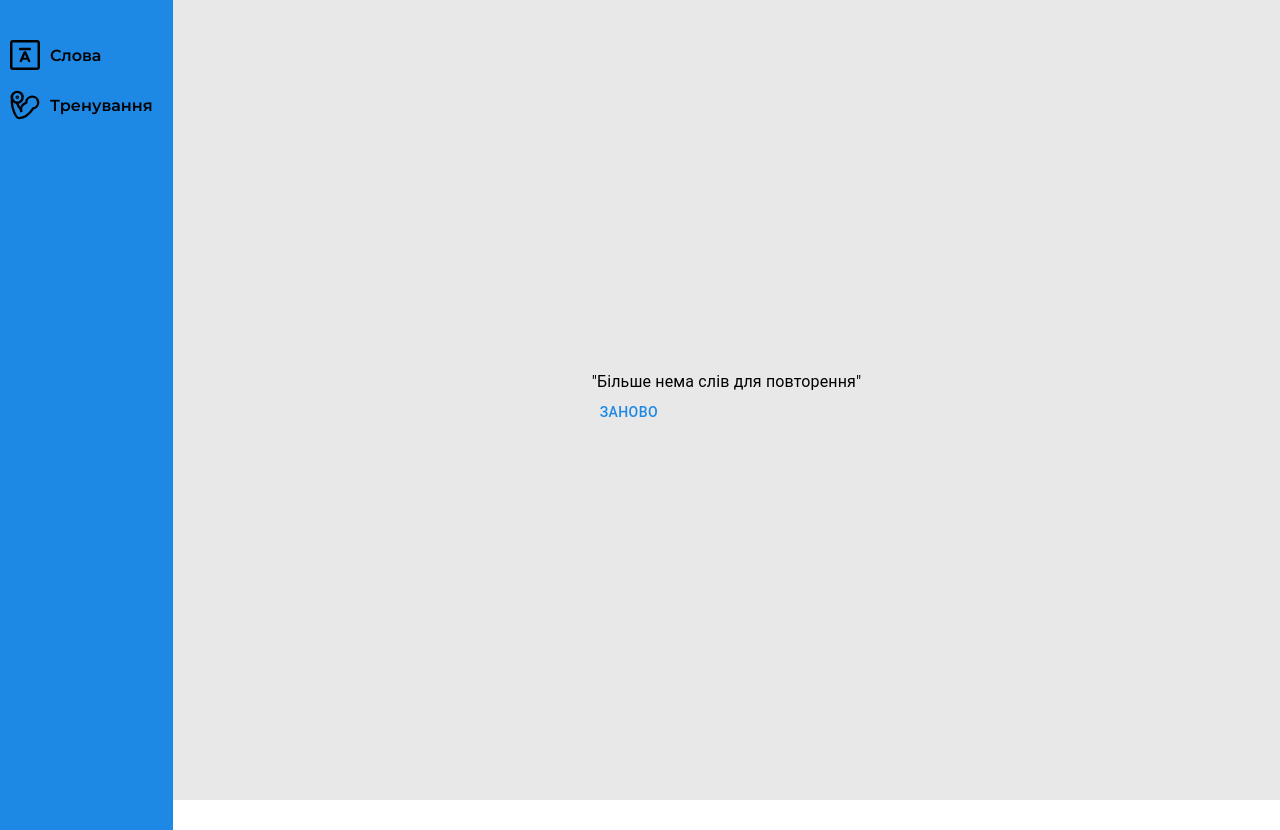
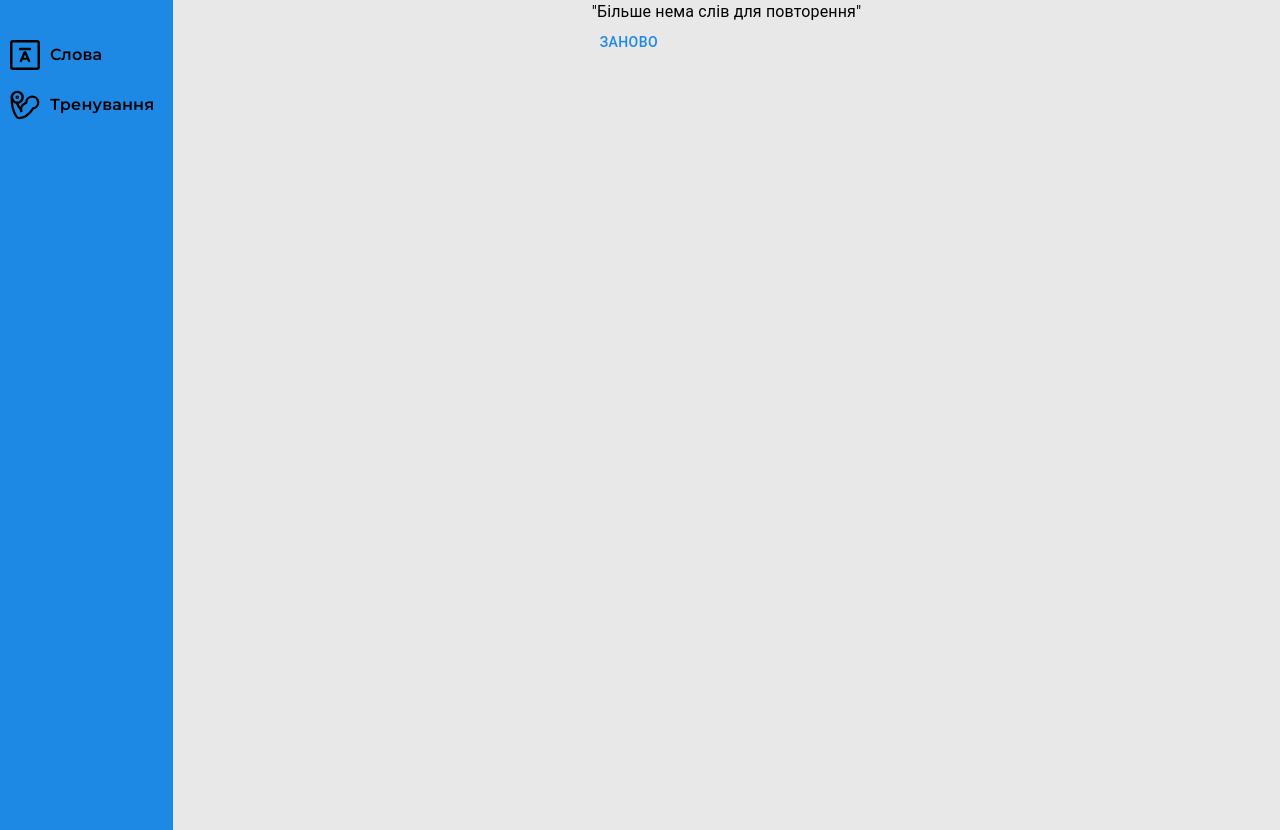
Before and after one commit to AndriiBezpryzvanyi/Dictionary, a React (Create React App) app: page /training in a window 1280 px wide. Built offline with nearby package versions, Linux system fonts and the light colour scheme.

Commit message:
Configure routing, fixes of styles

```diff
--- a/src/App.tsx
+++ b/src/App.tsx
@@ -3,14 +3,22 @@ import MainLayer from "./Components/MainLayer/MainLayer";
 import AddWordPage from "./Page/WordPage/WordPage";
 import theme from "./Theme/theme";
 import TrainingPage from "./Page/TrainingPage/TrainingPage";
+import { BrowserRouter, Routes, Route } from "react-router-dom";
+import { ROUTE_TRAINING_PATH, ROUTE_WORDS_PATH } from "./utils/contstants";
 
 function App() {
   return (
     <ThemeProvider theme={theme}>
-      <MainLayer>
-        {/* <AddWordPage /> */}
-        <TrainingPage />
-      </MainLayer>
+      <BrowserRouter>
+        <MainLayer>
+          <Routes>
+            <Route path={ROUTE_WORDS_PATH} element={<AddWordPage />}/>
+            <Route path={ROUTE_TRAINING_PATH} element={<TrainingPage />}/>
+          </Routes>
+          {/* <AddWordPage /> */}
+          {/* <TrainingPage /> */}
+        </MainLayer>
+      </BrowserRouter>
     </ThemeProvider>
   );
 }
--- a/src/Components/MainLayer/MainLayer.tsx
+++ b/src/Components/MainLayer/MainLayer.tsx
@@ -8,7 +8,7 @@ interface MainLayerProps {
 
 const MainLayer = ({ children }: MainLayerProps) => {
   return (
-    <Box display="flex">
+    <Box display="flex" sx={{ backgroundColor: "background.default" }}>
       <MainSidebar />
       {children}
     </Box>
--- a/src/Components/MainSidebar/MainSidebar.tsx
+++ b/src/Components/MainSidebar/MainSidebar.tsx
@@ -1,6 +1,8 @@
 import { ReactComponent as TrainingIcon } from "../../Assets/icons/training.svg";
 import { ReactComponent as WordsIcon } from "../../Assets/icons/letters.svg";
-import { Box } from "@mui/material";
+import { Box, Typography } from "@mui/material";
+import { Link } from "react-router-dom";
+import { ROUTE_WORDS_PATH, ROUTE_TRAINING_PATH } from "../../utils/contstants";
 
 const MainSidebar = () => {
   return (
@@ -56,6 +58,8 @@ const MainSidebar = () => {
       })}
     >
       <Box
+        component={Link}
+        to={ROUTE_WORDS_PATH}
         sx={(theme) => ({
           display: "flex",
           alignItems: "center",
@@ -67,6 +71,7 @@ const MainSidebar = () => {
           margin: "5px 0",
           overflow: "hidden",
           cursor: "pointer",
+          textDecoration: "none",
 
           [theme.breakpoints.down("md")]: {
             height: "35px",
@@ -82,18 +87,6 @@ const MainSidebar = () => {
             backgroundColor: theme.palette.primary.dark,
             [theme.breakpoints.down("sm")]: {
               backgroundColor: "inherit",
-            },
-          },
-          "& span": {
-            fontFamily: '"Montserrat", sans-serif',
-            fontSize: "16px",
-            fontWeight: 600,
-            transition: "all 0.2s ease-in-out",
-            display: "none",
-            [theme.breakpoints.down("md")]: {
-              fontFamily: '"Montserrat", sans-serif',
-              fontSize: "14px",
-              fontWeight: 600,
             },
           },
 
@@ -117,9 +110,28 @@ const MainSidebar = () => {
         className="button"
       >
         <WordsIcon />
-        <span>Слова</span>
+        <Typography
+          component="span"
+          color="black"
+          sx={(theme) => ({
+            fontFamily: '"Montserrat", sans-serif',
+            fontSize: "16px",
+            fontWeight: 600,
+            transition: "all 0.2s ease-in-out",
+            display: "none",
+            [theme.breakpoints.down("md")]: {
+              fontFamily: '"Montserrat", sans-serif',
+              fontSize: "14px",
+              fontWeight: 600,
+            },
+          })}
+        >
+          Слова
+        </Typography>
       </Box>
       <Box
+        component={Link}
+        to={ROUTE_TRAINING_PATH}
         sx={(theme) => ({
           display: "flex",
           alignItems: "center",
@@ -131,6 +143,7 @@ const MainSidebar = () => {
           margin: "5px 0",
           overflow: "hidden",
           cursor: "pointer",
+          textDecoration: "none",
 
           [theme.breakpoints.down("md")]: {
             height: "35px",
@@ -147,19 +160,6 @@ const MainSidebar = () => {
               backgroundColor: "inherit",
             },
           },
-          "& span": {
-            fontFamily: '"Montserrat", sans-serif',
-            fontSize: "16px",
-            fontWeight: 600,
-            transition: "all 0.2s ease-in-out",
-            display: "none",
-            [theme.breakpoints.down("md")]: {
-              fontFamily: '"Montserrat", sans-serif',
-              fontSize: "14px",
-              fontWeight: 600,
-            },
-          },
-
           "& svg": {
             margin: "0 10px",
             height: "30px",
@@ -180,7 +180,24 @@ const MainSidebar = () => {
         className="button"
       >
         <TrainingIcon />
-        <span>Тренування</span>
+        <Typography
+          color="black"
+          component="span"
+          sx={(theme) => ({
+            fontFamily: '"Montserrat", sans-serif',
+            fontSize: "16px",
+            fontWeight: 600,
+            transition: "all 0.2s ease-in-out",
+            display: "none",
+            [theme.breakpoints.down("md")]: {
+              fontFamily: '"Montserrat", sans-serif',
+              fontSize: "14px",
+              fontWeight: 600,
+            },
+          })}
+        >
+          Тренування
+        </Typography>
       </Box>
     </Box>
   );
--- a/src/Page/TrainingPage/TrainingPage.tsx
+++ b/src/Page/TrainingPage/TrainingPage.tsx
@@ -62,16 +62,7 @@ const TrainingPage = () => {
   }
 
   return (
-    <Box
-      sx={{
-        width: "100%",
-        backgroundColor: "background.default",
-        display: "flex",
-        alignItems: "center",
-        justifyContent: "center",
-        height: "100vh",
-      }}
-    >
+    <Box sx={{ width: "100%", display: "flex", justifyContent: "center" }}>
       <form onSubmit={formik.handleSubmit}>
         {currentWord.word ? (
           <Box
@@ -79,6 +70,7 @@ const TrainingPage = () => {
               display: "flex",
               alignItems: "center",
               gap: "7px",
+              mt: 3,
               [theme.breakpoints.down("sm")]: { flexDirection: "column" },
             })}
           >
--- a/src/utils/contstants.ts
+++ b/src/utils/contstants.ts
@@ -1,3 +1,3 @@
 export const ROUTE_ROOT_PATH = "/";
-export const ROUTE_ADD_WORD_PATH = "/add-word";
+export const ROUTE_WORDS_PATH = "/words";
 export const ROUTE_TRAINING_PATH = "/training";
```
